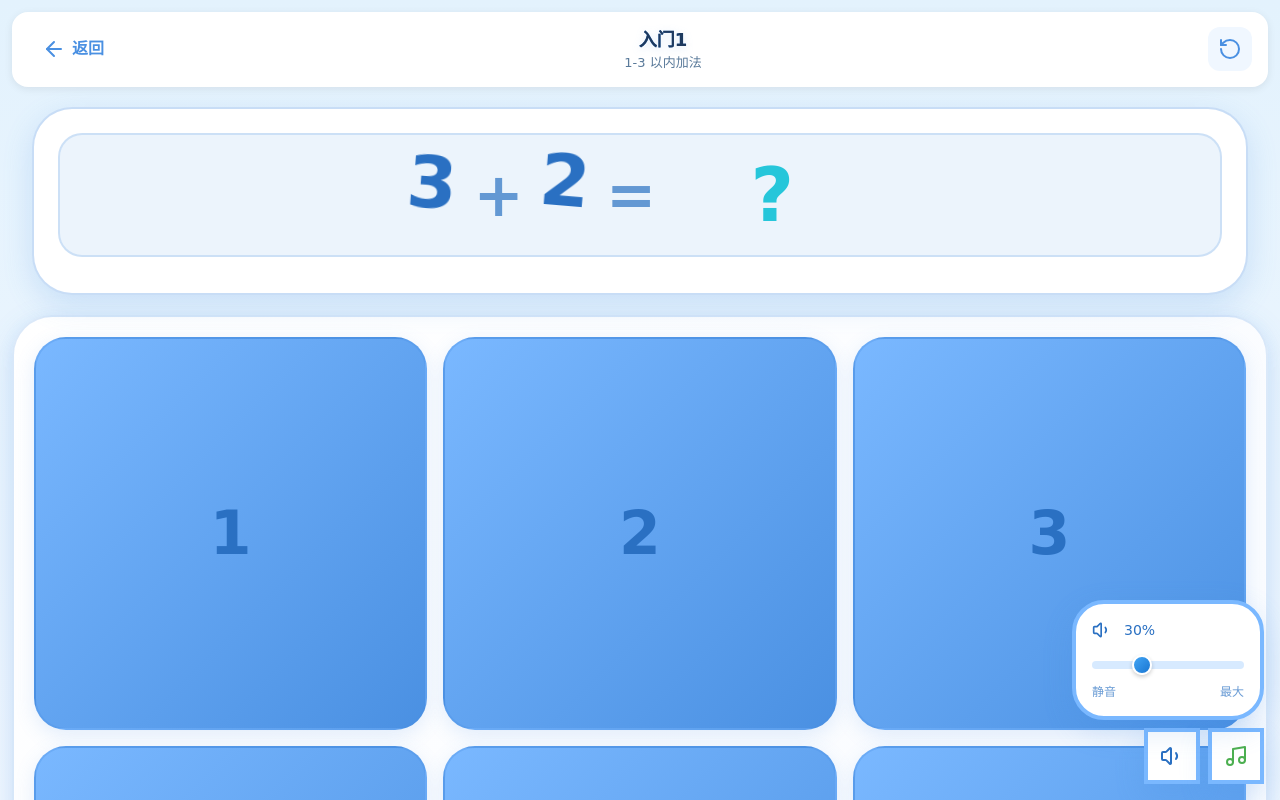
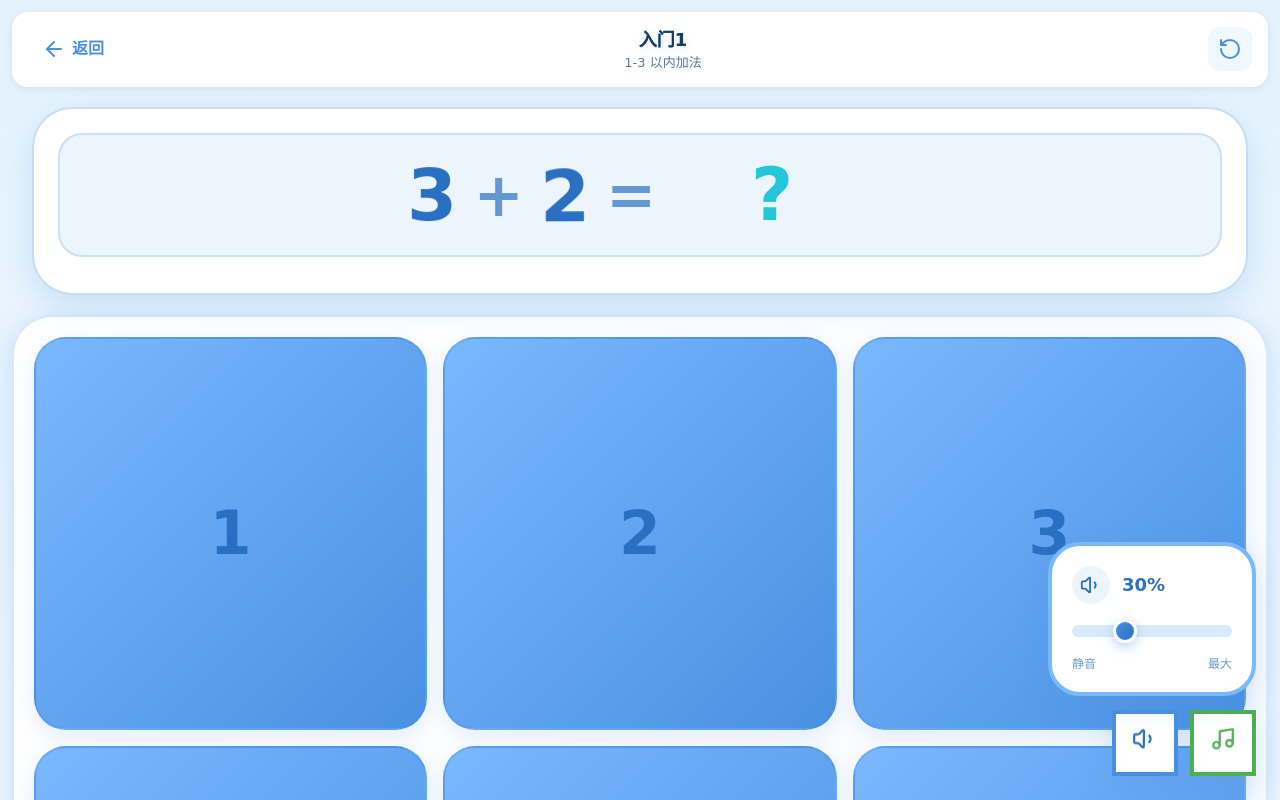
Before and after one commit to hezhongfeng/math-game, a Vue app: page /game/1 in a window 1280 px wide. Both pictures are taken after a click on the button 1172 px from the left and 756 px from the top of the page. Shown: the top 800 px of the page. Built offline with nearby package versions, Linux system fonts and the light colour scheme.

Commit message:
feat: 优化多个组件的UI动画和交互效果

```diff
--- a/src/components/BackgroundMusic.vue
+++ b/src/components/BackgroundMusic.vue
@@ -239,13 +239,15 @@ defineExpose({
 </script>
 
 <template>
-  <div class="fixed bottom-4 right-4 z-50" ref="volumeControlRef">
+  <div class="music-control fixed bottom-6 right-6 z-50" ref="volumeControlRef">
     <!-- 音量控制面板 -->
-    <Transition name="fade">
-      <div v-if="showVolumeControl" class="absolute bottom-16 right-0 bg-white rounded-cute-xl shadow-cute-lg border-4 border-peppa-blue-light p-4 w-48">
-        <div class="flex items-center gap-3 mb-3">
-          <component :is="volumeIcon" :size="20" class="text-peppa-blue-dark" />
-          <span class="text-sm font-medium text-peppa-blue-dark font-rounded">
+    <Transition name="slide-up">
+      <div v-if="showVolumeControl" class="volume-panel absolute bottom-20 right-0 bg-white rounded-cute-xl shadow-cute-lg border-4 border-peppa-blue-light p-5 w-52">
+        <div class="flex items-center gap-3 mb-4">
+          <div class="icon-bg bg-peppa-blue/10 rounded-full p-2">
+            <component :is="volumeIcon" :size="22" class="text-peppa-blue-dark" />
+          </div>
+          <span class="text-lg font-bold text-peppa-blue-dark font-rounded">
             {{ Math.round(volume * 100) }}%
           </span>
         </div>
@@ -256,10 +258,10 @@ defineExpose({
           max="100"
           :value="volume * 100"
           @input="setVolume($event.target.value / 100)"
-          class="w-full h-2 bg-peppa-blue-light/30 rounded-cute-lg appearance-none cursor-pointer slider"
+          class="w-full h-3 bg-peppa-blue-light/30 rounded-cute-lg appearance-none cursor-pointer slider"
         >
 
-        <div class="flex justify-between text-xs text-peppa-blue-dark/70 mt-2 font-rounded">
+        <div class="flex justify-between text-xs text-peppa-blue-dark/70 mt-3 font-rounded font-medium">
           <span>静音</span>
           <span>最大</span>
         </div>
@@ -267,28 +269,33 @@ defineExpose({
     </Transition>
 
     <!-- 音乐控制按钮 -->
-    <div class="flex gap-2">
+    <div class="button-group flex gap-3">
       <!-- 音量按钮 -->
       <button
         @click="showVolumeControl = !showVolumeControl"
-        class="bg-white rounded-cute-full shadow-cute-lg hover:shadow-cute-xl active:scale-95 transition-all p-3 border-4 border-peppa-blue-light"
-        :class="{ 'bg-peppa-blue-light/20': showVolumeControl }"
+        class="control-btn bg-white rounded-cute-full shadow-cute-lg hover:shadow-cute-xl active:scale-95 transition-all duration-300 p-4 border-4"
+        :class="[showVolumeControl ? 'bg-peppa-blue/20 border-peppa-blue' : 'border-peppa-blue-light/50']"
         title="音量控制"
       >
-        <component :is="volumeIcon" :size="24"
-                   :class="volume > 0 ? 'text-peppa-blue-dark' : 'text-gray-400'" />
+        <component
+          :is="volumeIcon"
+          :size="26"
+           :class="volume > 0 ? 'text-peppa-blue-dark animate-float' : 'text-gray-400'"
+           style="animation-duration: 3s"
+        />
       </button>
 
       <!-- 播放/暂停按钮 -->
       <button
         @click="togglePlay"
-        class="bg-white rounded-cute-full shadow-cute-lg hover:shadow-cute-xl active:scale-95 transition-all p-3 border-4 border-peppa-blue-light"
-        :class="props.enabled && isPlaying ? 'bg-peppa-green/20' : 'bg-gray-100'"
+        class="control-btn bg-white rounded-cute-full shadow-cute-lg hover:shadow-cute-xl active:scale-95 transition-all duration-300 p-4 border-4"
+        :class="[props.enabled && isPlaying ? 'bg-peppa-green/20 border-peppa-green' : 'border-peppa-blue-light/50']"
         :title="props.enabled && isPlaying ? '暂停音乐' : '播放音乐'"
       >
         <Music
-          :size="24"
-          :class="props.enabled && isPlaying ? 'text-peppa-green' : 'text-gray-400'"
+          :size="26"
+          :class="props.enabled && isPlaying ? 'text-peppa-green animate-float' : 'text-gray-400'"
+          style="animation-duration: 3s"
         />
       </button>
     </div>
@@ -296,36 +303,70 @@ defineExpose({
 </template>
 
 <style scoped>
-/* 淡入淡出动画 */
-.fade-enter-active,
-.fade-leave-active {
-  transition: opacity 0.2s ease;
+/* 音量面板滑入动画 */
+.slide-up-enter-active,
+.slide-up-leave-active {
+  transition: all 0.3s cubic-bezier(0.4, 0, 0.2, 1);
 }
 
-.fade-enter-from,
-.fade-leave-to {
+.slide-up-enter-from,
+.slide-up-leave-to {
   opacity: 0;
+  transform: translateY(20px) scale(0.9);
+}
+
+/* 控制按钮基础样式 */
+.control-btn {
+  -webkit-tap-highlight-color: transparent;
+  touch-action: manipulation;
+}
+
+.control-btn:hover {
+  transform: translateY(-3px);
+}
+
+/* 音量面板样式 */
+.volume-panel {
+  backdrop-filter: blur(10px);
+  -webkit-backdrop-filter: blur(10px);
+}
+
+.icon-bg {
+  display: flex;
+  align-items: center;
+  justify-content: center;
 }
 
 /* 滑块样式 */
 .slider::-webkit-slider-thumb {
   appearance: none;
-  width: 20px;
-  height: 20px;
-  background: linear-gradient(135deg, #42A5F5, #1976D2);
+  width: 24px;
+  height: 24px;
+  background: linear-gradient(135deg, #4A90E2, #2A70C2);
   border-radius: 50%;
   cursor: pointer;
-  border: 2px solid white;
-  box-shadow: 0 2px 4px rgba(0, 0, 0, 0.2);
+  border: 3px solid white;
+  box-shadow: 0 4px 12px rgba(74, 144, 226, 0.4);
+  transition: all 0.2s ease;
+}
+
+.slider::-webkit-slider-thumb:hover {
+  transform: scale(1.1);
+  box-shadow: 0 6px 16px rgba(74, 144, 226, 0.5);
 }
 
 .slider::-moz-range-thumb {
-  width: 20px;
-  height: 20px;
-  background: linear-gradient(135deg, #42A5F5, #1976D2);
+  width: 24px;
+  height: 24px;
+  background: linear-gradient(135deg, #4A90E2, #2A70C2);
   border-radius: 50%;
   cursor: pointer;
-  border: 2px solid white;
-  box-shadow: 0 2px 4px rgba(0, 0, 0, 0.2);
+  border: 3px solid white;
+  box-shadow: 0 4px 12px rgba(74, 144, 226, 0.4);
+  transition: all 0.2s ease;
+}
+
+.slider::-moz-range-thumb:hover {
+  transform: scale(1.1);
 }
 </style>
--- a/src/components/ParticleEffects.vue
+++ b/src/components/ParticleEffects.vue
@@ -177,6 +177,11 @@ watch(() => props.show, (newVal) => {
 </script>
 
 <template>
+  <div class="particle-wrapper">
+    <!-- 中心发光效果 -->
+    <div v-if="type === 'correct'" class="center-glow"></div>
+
+    <!-- 粒子容器 -->
     <div class="particle-container">
       <div
         v-for="p in particles"
@@ -194,17 +199,51 @@ watch(() => props.show, (newVal) => {
         }"
       />
     </div>
+  </div>
 </template>
 
 <style scoped>
+.particle-wrapper {
+  position: absolute;
+  inset: 0;
+  display: flex;
+  align-items: center;
+  justify-content: center;
+  pointer-events: none;
+}
+
+/* 中心发光效果 - 仅正确反馈 */
+.center-glow {
+  position: absolute;
+  width: 200px;
+  height: 200px;
+  border-radius: 50%;
+  background: radial-gradient(circle, rgba(76, 175, 80, 0.3) 0%, rgba(76, 175, 80, 0) 70%);
+  animation: centerGlow 1.5s ease-out forwards;
+}
+
+@keyframes centerGlow {
+  0% {
+    transform: scale(0);
+    opacity: 0;
+  }
+  30% {
+    transform: scale(0.5);
+    opacity: 1;
+  }
+  100% {
+    transform: scale(1.5);
+    opacity: 0;
+  }
+}
+
 .particle-container {
-  position: absolute;
-  top: 50%;
-  left: 50%;
-  width: 0;
-  height: 0;
-  pointer-events: none;
-  overflow: visible;
+  position: relative;
+  width: 400px;
+  height: 400px;
+  display: flex;
+  align-items: center;
+  justify-content: center;
 }
 
 .particle {
@@ -217,20 +256,24 @@ watch(() => props.show, (newVal) => {
   border-radius: 50%;
   transform: translate(-50%, -50%) translate(var(--x), var(--y)) rotate(var(--rotation)) scale(var(--scale));
   opacity: var(--opacity);
-  box-shadow: 0 0 8px var(--color), 0 0 16px var(--color, 0.5);
+  box-shadow:
+    0 0 8px var(--color),
+    0 0 16px var(--color, 0.5),
+    0 0 24px var(--color, 0.3);
 }
 
 /* 星星粒子 */
 .star-particle {
   clip-path: polygon(50% 0%, 61% 35%, 98% 35%, 68% 57%, 79% 91%, 50% 70%, 21% 91%, 32% 57%, 2% 35%, 39% 35%);
   background: var(--color);
+  filter: drop-shadow(0 0 4px var(--color));
 }
 
 /* 环形粒子 */
 .ring-particle {
-  width: calc(var(--size) * 10);
-  height: calc(var(--size) * 10);
-  border: 3px solid var(--color);
+  width: calc(var(--size) * 12);
+  height: calc(var(--size) * 12);
+  border: 4px solid var(--color);
   background: transparent;
   border-radius: 50%;
   box-shadow: none;
@@ -250,7 +293,7 @@ watch(() => props.show, (newVal) => {
 
 /* 粒子出现动画 */
 .particle {
-  animation: particleAppear 0.3s ease-out backwards;
+  animation: particleAppear 0.4s cubic-bezier(0.34, 1.56, 0.64, 1) backwards;
 }
 
 @keyframes particleAppear {
@@ -259,7 +302,7 @@ watch(() => props.show, (newVal) => {
     opacity: 0;
   }
   50% {
-    transform: translate(-50%, -50%) translate(calc(var(--x) * 0.3), calc(var(--y) * 0.3)) rotate(calc(var(--rotation) * 0.3)) scale(1.2);
+    transform: translate(-50%, -50%) translate(calc(var(--x) * 0.3), calc(var(--y) * 0.3)) rotate(calc(var(--rotation) * 0.3)) scale(1.3);
     opacity: 1;
   }
   100% {
--- a/src/components/Toast.vue
+++ b/src/components/Toast.vue
@@ -19,55 +19,59 @@ const icons = {
 
 const colors = {
   success: {
-    bg: 'bg-peppa-green',
-    text: 'text-white'
+    bg: 'bg-gradient-to-r from-peppa-green to-peppa-green-dark',
+    text: 'text-white',
+    shadow: 'shadow-peppa-green'
   },
   error: {
-    bg: 'bg-peppa-orange',
-    text: 'text-white'
+    bg: 'bg-gradient-to-r from-peppa-orange to-peppa-orange-dark',
+    text: 'text-white',
+    shadow: 'shadow-peppa-orange'
   },
   warning: {
-    bg: 'bg-peppa-yellow',
-    text: 'text-gray-800'
+    bg: 'bg-gradient-to-r from-peppa-yellow to-peppa-yellow-dark',
+    text: 'text-gray-800',
+    shadow: 'shadow-peppa-yellow'
   },
   info: {
-    bg: 'bg-peppa-blue',
-    text: 'text-white'
+    bg: 'bg-gradient-to-r from-peppa-blue to-peppa-blue-dark',
+    text: 'text-white',
+    shadow: 'shadow-peppa-blue'
   }
 }
 </script>
 
 <template>
-  <Transition name="toast">
-    <div
-      class="flex items-center gap-3 px-4 py-3 rounded-cute-lg shadow-cute-lg min-w-[300px] max-w-md"
-      :class="[colors[toast.type].bg, colors[toast.type].text]"
-    >
-      <component :is="icons[toast.type]" :size="20" />
-      <span class="flex-1 font-medium font-rounded">{{ toast.message }}</span>
-      <button
-        @click="$emit('remove', toast.id)"
-        class="opacity-70 hover:opacity-100 transition-opacity"
-      >
-        <X :size="16" />
-      </button>
+  <div
+    class="toast-item flex items-center gap-3 px-5 py-4 rounded-cute-xl shadow-cute-lg min-w-[320px] max-w-md cursor-pointer hover:shadow-cute-lg hover:scale-102 transition-all duration-300"
+    :class="[colors[toast.type].bg, colors[toast.type].text]"
+    @click="$emit('remove', toast.id)"
+  >
+    <div class="icon-wrapper bg-white/20 rounded-full p-1.5 flex-shrink-0">
+      <component :is="icons[toast.type]" :size="22" class="drop-shadow-md" />
     </div>
-  </Transition>
+    <span class="flex-1 font-medium font-rounded text-base">{{ toast.message }}</span>
+    <div class="close-btn opacity-60 hover:opacity-100 hover:scale-110 transition-all duration-200 p-1">
+      <X :size="18" />
+    </div>
+  </div>
 </template>
 
 <style scoped>
-.toast-enter-active,
-.toast-leave-active {
-  transition: all 0.3s ease;
+.toast-item {
+  pointer-events: auto;
+  border: 2px solid rgba(255, 255, 255, 0.2);
 }
 
-.toast-enter-from {
-  opacity: 0;
-  transform: translateX(100%);
+.hover\:scale-102:hover {
+  transform: scale(1.02);
 }
 
-.toast-leave-to {
-  opacity: 0;
-  transform: translateX(100%);
+.icon-wrapper {
+  backdrop-filter: blur(4px);
+}
+
+.drop-shadow-md {
+  filter: drop-shadow(0 2px 4px rgba(0, 0, 0, 0.15));
 }
 </style>
--- a/src/components/ToastContainer.vue
+++ b/src/components/ToastContainer.vue
@@ -7,13 +7,59 @@ const { toasts, removeToast } = useToast()
 
 <template>
   <Teleport to="body">
-    <div class="fixed top-4 right-4 z-[100] flex flex-col gap-2">
+    <div class="toast-container">
+      <TransitionGroup name="toast">
         <Toast
           v-for="toast in toasts"
           :key="toast.id"
           :toast="toast"
           @remove="removeToast"
         />
+      </TransitionGroup>
     </div>
   </Teleport>
 </template>
+
+<style scoped>
+.toast-container {
+  position: fixed;
+  top: 20px;
+  right: 20px;
+  z-index: 9999;
+  display: flex;
+  flex-direction: column;
+  gap: 12px;
+  pointer-events: none;
+}
+
+/* 入场动画 */
+.toast-enter-active {
+  animation: toastSlideIn 0.4s cubic-bezier(0.34, 1.56, 0.64, 1);
+}
+
+.toast-leave-active {
+  animation: toastSlideOut 0.3s ease-out;
+}
+
+@keyframes toastSlideIn {
+  0% {
+    opacity: 0;
+    transform: translateX(100px) scale(0.8);
+  }
+  100% {
+    opacity: 1;
+    transform: translateX(0) scale(1);
+  }
+}
+
+@keyframes toastSlideOut {
+  0% {
+    opacity: 1;
+    transform: translateX(0) scale(1);
+  }
+  100% {
+    opacity: 0;
+    transform: translateX(50px) scale(0.8);
+  }
+}
+</style>
--- a/tailwind.config.js
+++ b/tailwind.config.js
@@ -64,20 +64,21 @@ export default {
         'rounded': ['"Alimama FangYuanTi VF"', 'Nunito', 'Comic Sans MS', 'cursive', 'sans-serif'],
       },
       animation: {
-        'float': 'float 6s ease-in-out infinite',
-        'pulse-gentle': 'pulseGentle 3s ease-in-out infinite',
-        'fade-in-up': 'fadeInUp 0.8s ease-out',
-        'card-entrance': 'cardEntrance 0.5s ease-out both',
-        'button-entrance': 'buttonEntrance 0.6s ease-out both',
+        'float': 'float 4s ease-in-out infinite',
+        'pulse-gentle': 'pulseGentle 2.5s ease-in-out infinite',
+        'fade-in-up': 'fadeInUp 0.6s ease-out',
+        'card-entrance': 'cardEntrance 0.5s cubic-bezier(0.34, 1.56, 0.64, 1) both',
+        'button-entrance': 'buttonEntrance 0.6s cubic-bezier(0.34, 1.56, 0.64, 1) both',
         'title-glow': 'titleGlow 3s ease-in-out infinite',
         'slide-in': 'slideIn 0.5s ease-out',
       },
       keyframes: {
         float: {
           '0%, 100%': { transform: 'translateY(0) rotate(0deg)' },
-          '25%': { transform: 'translateY(-15px) rotate(5deg)' },
-          '50%': { transform: 'translateY(0) rotate(0deg)' },
-          '75%': { transform: 'translateY(-10px) rotate(-5deg)' },
+          '20%': { transform: 'translateY(-10px) rotate(3deg)' },
+          '40%': { transform: 'translateY(5px) rotate(-1deg)' },
+          '60%': { transform: 'translateY(-5px) rotate(1deg)' },
+          '80%': { transform: 'translateY(5px) rotate(-1deg)' },
         },
         pulseGentle: {
           '0%, 100%': { transform: 'scale(1)' },
```
Lines whose indentation alone changed are shown as unchanged.
